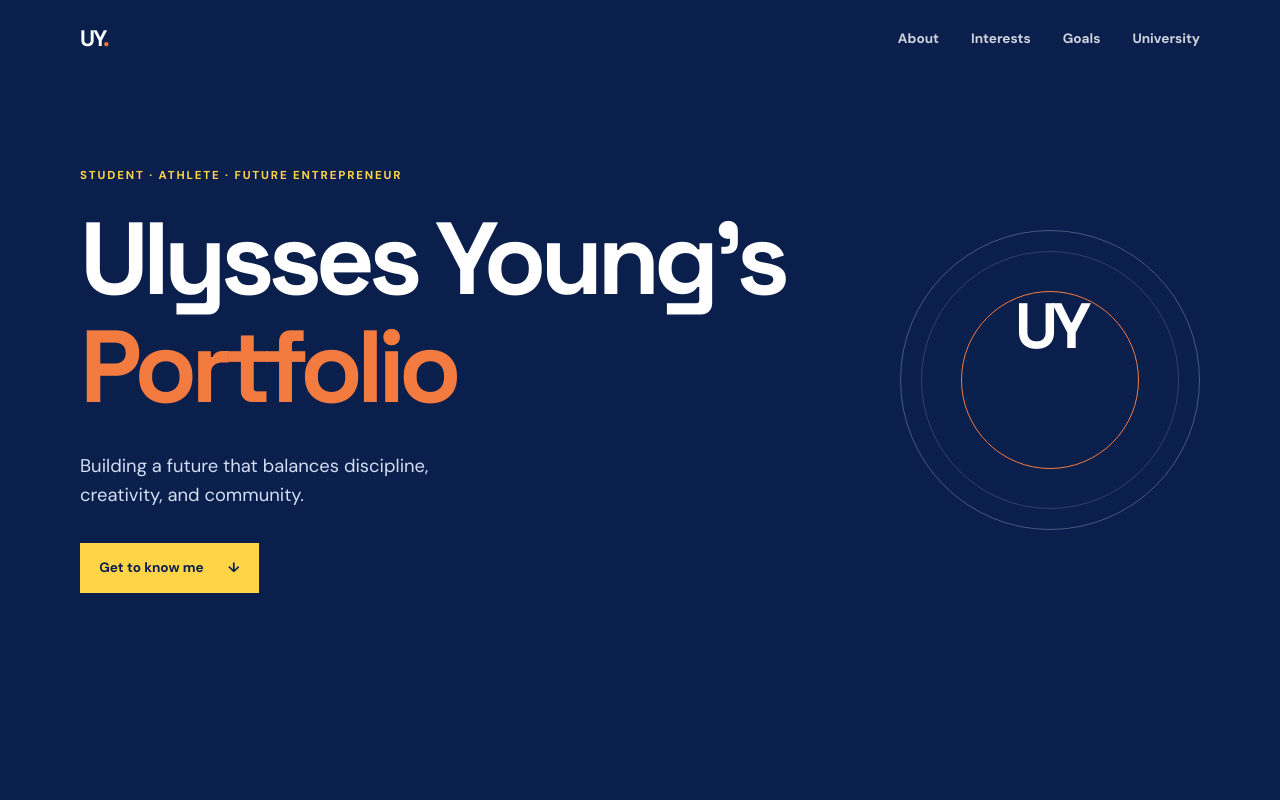
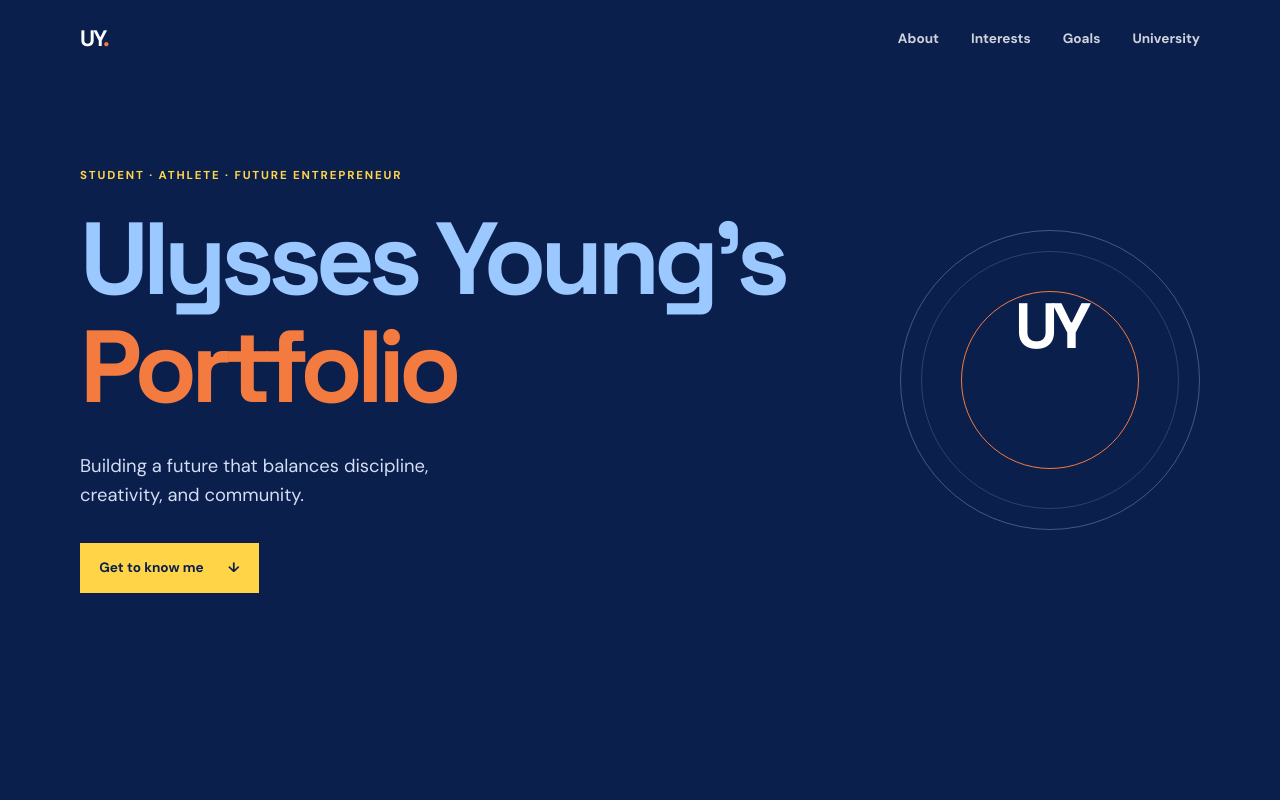
Before and after one commit to ulyssesyoung5/my-portfolio, a plain HTML site: page index.html in a window 1280 px wide. Shown: the top 800 px of the page. Drawn offline with Linux system fonts and the light colour scheme.

Commit message:
Highlight portfolio name in blue
Co-authored-by: Copilot App <223556219+Copilot@users.noreply.github.com>

```diff
--- a/css/master.css
+++ b/css/master.css
@@ -155,6 +155,7 @@ h2 {
 
 h1 {
   max-width: 720px;
+  color: #9bc9ff;
   font-size: clamp(3.5rem, 8vw, 7rem);
 }
 
```
